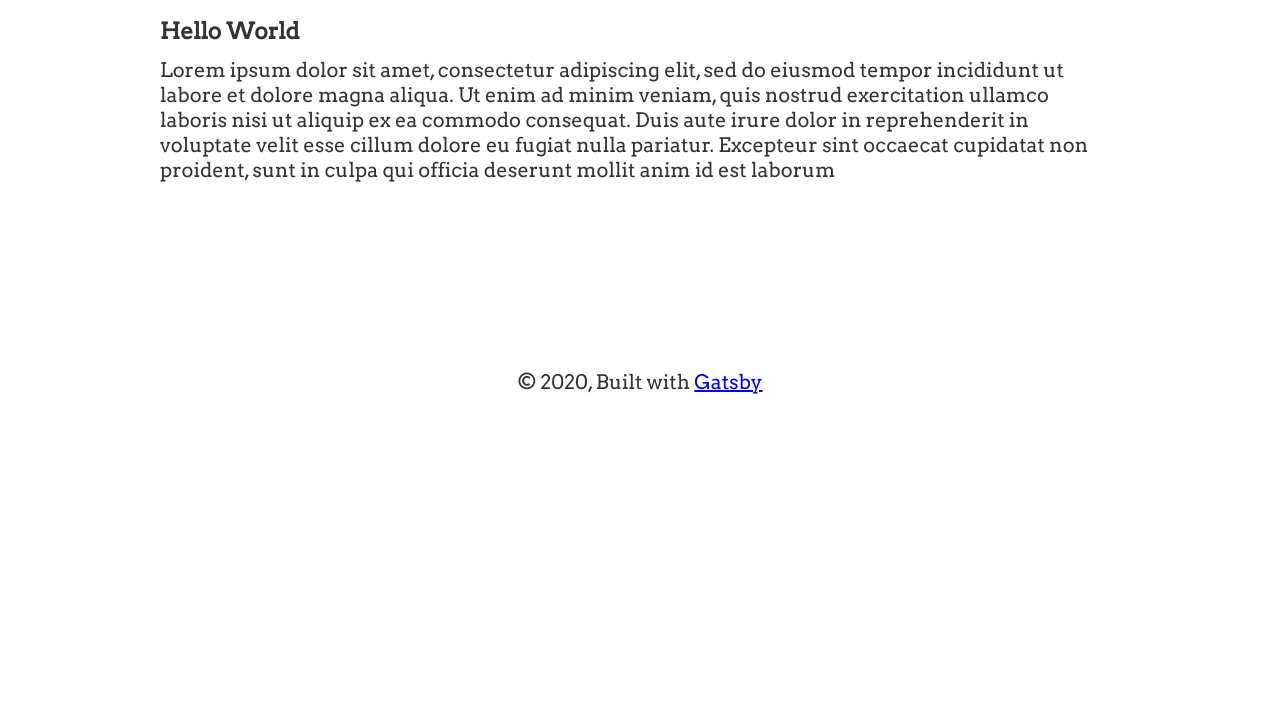
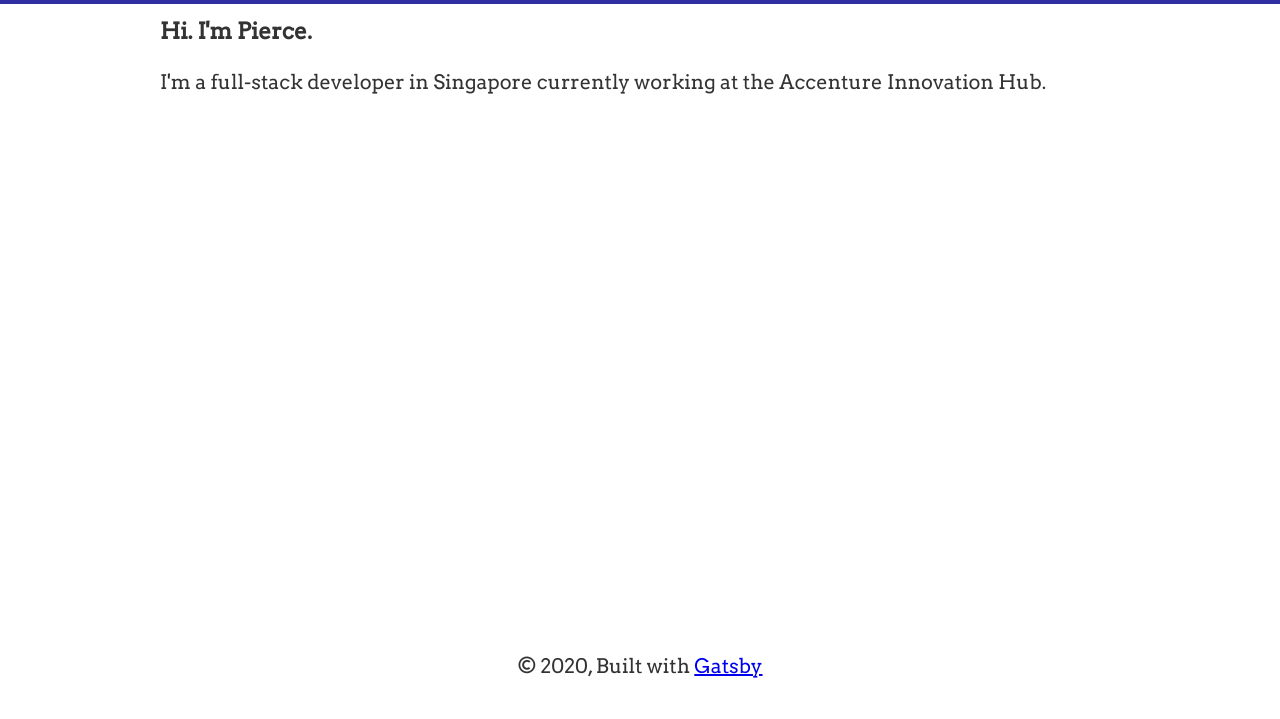
Before and after one commit to pfaraone/pierce.faraone, a Gatsby site: page / in a window 1280 px wide. Shown: the part 81-800 px from the top of the page. Built offline with nearby package versions, Linux system fonts and the light colour scheme; Gatsby itself is replaced by a stand-in of ours.

Commit message:
defined additional color themes, fixed footer to the bottom, added to notes for color scheme

```diff
--- a/src/components/Footer/styles.js
+++ b/src/components/Footer/styles.js
@@ -2,7 +2,12 @@ import styled from "styled-components"
 import { Link } from "gatsby"
 
 export const StyledFooter = styled.footer`
-  margin-top: 2rem;
+  position:fixed;
+  left: 0;
+  bottom: 0;
+  width: 100%;
+  margin-top: 2em;
   text-align: center;
   font-size: 2em;
+  margin-bottom: 2em;
 `
--- a/src/pages/index.js
+++ b/src/pages/index.js
@@ -8,15 +8,10 @@ import SEO from "../components/seo"
 const IndexPage = () => (
   <Layout>
     <SEO title="Home" />
-    <h1>Hello World</h1>
-    <p style={{ marginBottom: "7em" }}>
-      Lorem ipsum dolor sit amet, consectetur adipiscing elit, sed do eiusmod
-      tempor incididunt ut labore et dolore magna aliqua. Ut enim ad minim
-      veniam, quis nostrud exercitation ullamco laboris nisi ut aliquip ex ea
-      commodo consequat. Duis aute irure dolor in reprehenderit in voluptate
-      velit esse cillum dolore eu fugiat nulla pariatur. Excepteur sint occaecat
-      cupidatat non proident, sunt in culpa qui officia deserunt mollit anim id
-      est laborum
+    <h1>Hi. I'm Pierce.</h1>
+    <br/>
+    <p>
+      I'm a full-stack developer in Singapore currently working at the Accenture Innovation Hub.
     </p>
     <br />
     {/* <p>Welcome to your new Gatsby site.</p>
--- a/src/styles/styles.css
+++ b/src/styles/styles.css
@@ -3,16 +3,20 @@
 
 :root {
   --font-family: "Arvo", Helvetica, Arial, sans-serif;
+  --background: #fff;
   --font-size: 14px;
-  --primary: #fff;
+  --primary: #2f2fa2;
+  --primaryDark: #fff;
+  --primaryLight: #fff;
   --secondary: #000;
+  --complementary: #000;
   --header-height: 3.2rem;
   --header-padding: 2rem;
   --menu-height: calc(var(--header-height) + (var(--header-padding) * 2) + 2px);
 }
 
 html {
-  background: var(--primary);
+  background-color: var(--background);
   font-size: 62.5%;
   font-family: var(--font-family);
   /* font-weight: bold; */
```
Also changed, not shown: notes.md (+3 -1 lines).
